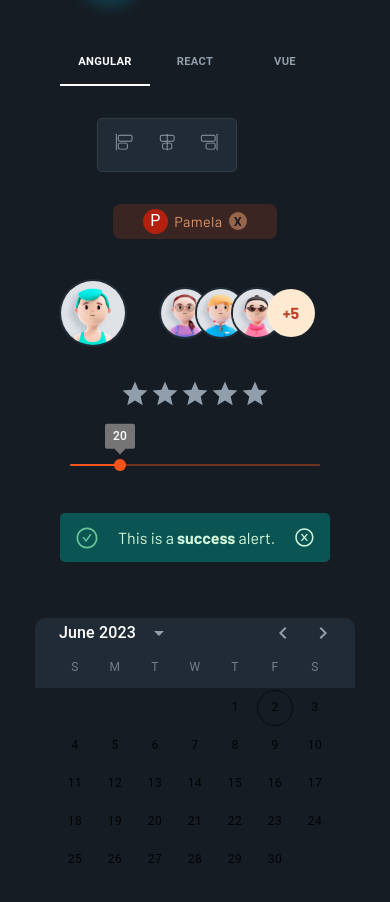
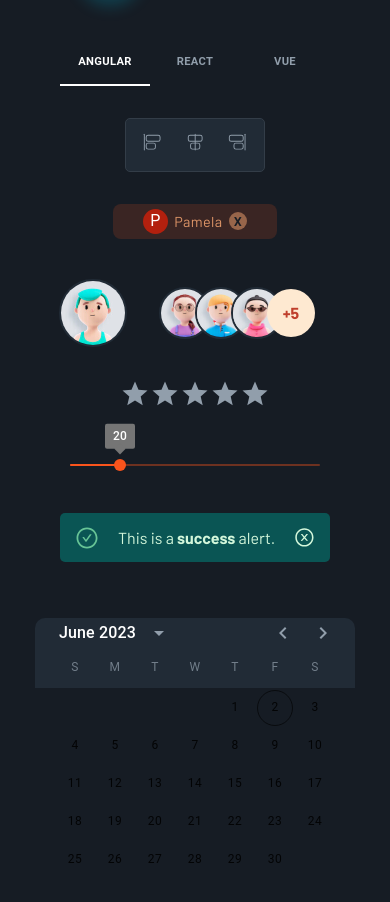
Before and after one commit to davidstanciu11/ZoneWeb_project, a React (Vite) app: page / in a window 390 px wide. Shown: the part 2207-3109 px from the top of the page. Built offline with nearby package versions, Linux system fonts and the light colour scheme.

Commit message:
build done

```diff
--- a/src/components/Information.style.css
+++ b/src/components/Information.style.css
@@ -345,6 +345,9 @@
     flex-direction: column;
     align-items: center;
   }
+  .toggle_btns {
+    margin-left: 0;
+  }
 
   .infomation_par {
     font-size: 1rem;
```
